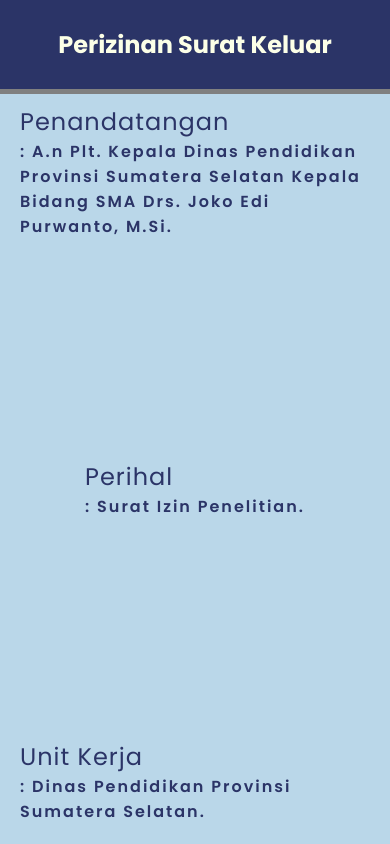
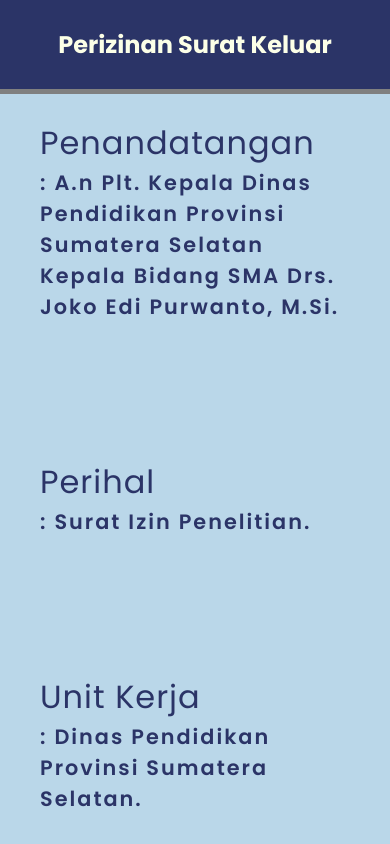
Before and after one commit to adminwebsitea/qrcode-output, a plain HTML site: page index.html in a window 390 px wide. Drawn offline with Linux system fonts and the light colour scheme.

Commit message:
Update style.css

```diff
--- a/style.css
+++ b/style.css
@@ -48,27 +48,30 @@ main {
     justify-content: space-between;
     align-items: center;
     flex-direction: column;
-    padding: 0px 20px;
+    padding: 0px 40px;
 }
 
 /* || Bagian Content Penandatanganan */
 
 .content .label-sign {
-    margin-top: 15px;
+    margin-top: 30px;
+    width: 100%;
     color: #2b3467;
 }
 
 /* || Bagian Content Perihal */
 
 .content .label-purpose {
+    width: 100%;
     color: #2b3467;
 }
 
 /* || Bagian Content Unit Kerja */
 
 .content .label-working-unit {
-    margin-bottom: 20px;
+    margin-bottom: 30px;
     color: #2b3467;
+    width: 100%;
 }
 
 /* || Styling Header Penandatanganan,Perihal, Unit Kerja */
@@ -97,11 +100,31 @@ main {
         height: 100%;
     }
 
+    .content {
+        padding: 0px 40px;
+    }
+
+    .content .label-sign {
+        width: 100%;
+    }
+
+    /* || Bagian Content Perihal */
+
+    .content .label-purpose {
+        width: 100%;
+    }
+
+    /* || Bagian Content Unit Kerja */
+
+    .content .label-working-unit {
+        width: 100%;
+    }
+
     /* || Styling Header Penandatanganan,Perihal, Unit Kerja */
     .content .label-sign h3,
     .content .label-purpose h3,
     .content .label-working-unit h3 {
-        font-size: 1.5rem;
+        font-size: 2rem;
         letter-spacing: 1px;
         font-weight: 400;
     }
@@ -109,7 +132,7 @@ main {
     .content .label-sign .content-sign,
     .content .label-purpose .content-purpose,
     .content .label-working-unit .content-label-working-unit {
-        font-size: 1rem;
+        font-size: 1.3rem;
         letter-spacing: 2px;
         font-weight: 600;
     }
```
